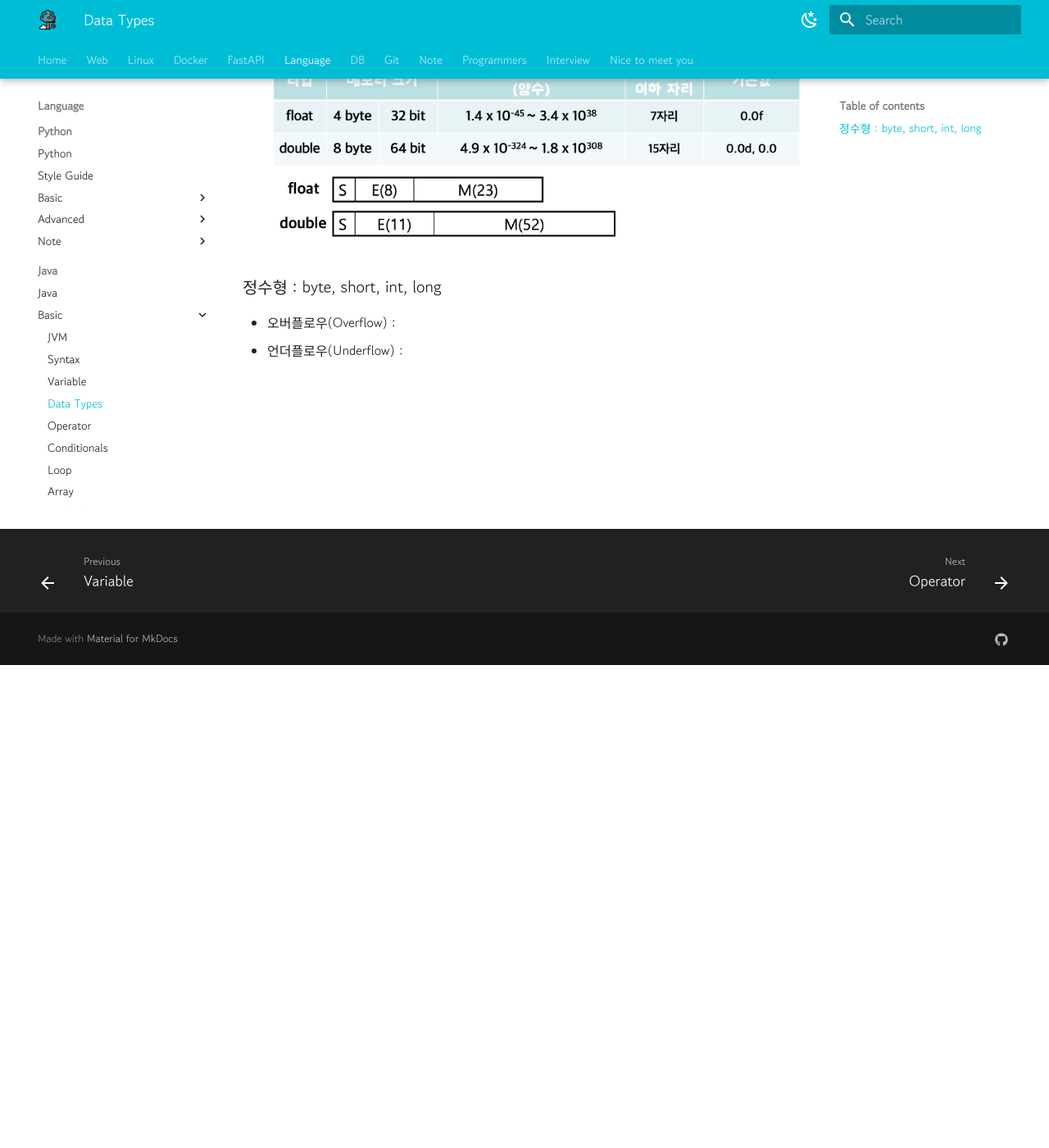
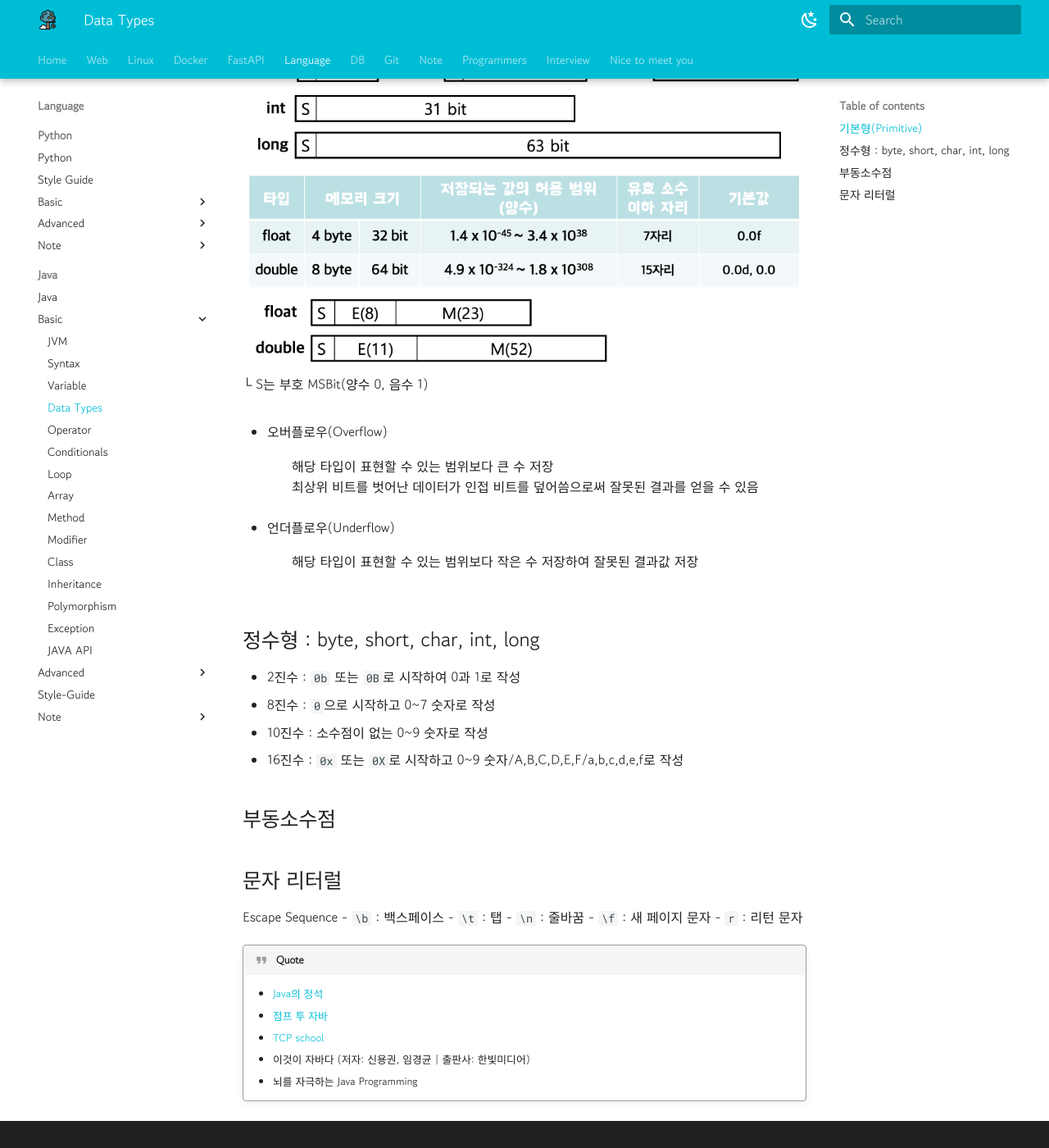
Before and after one commit to YSHeee/YSHeee.github.io, an MkDocs documentation site: the page built from docs/language/java/basic/data-types.md, in a window 1280 px wide and 1400 px high, scrolled down 589 px. Shown: the whole window at 82% size. Built offline with MkDocs 1.6.1 and Material for MkDocs 9.7.7, drawn with Linux system fonts in a browser that asks for light colours; some of the changed text lies outside the part shown.

Commit message:
Modify java, DB

```diff
--- a/docs/language/java/basic/data-types.md
+++ b/docs/language/java/basic/data-types.md
@@ -1,9 +1,43 @@
 # Data Type
 
-- 기본형(Primitive) : byte, short, int, long, float, double, boolean, char
+#### 기본형(Primitive)
+- 정수 : byte, char, short, int, long
+- 실수 : float, double
+- 논리(true/false) : boolean
+
 ![1](../images/type_1.png)
 ![2](../images/type_2.png)
+└ S는 부호 MSBit(양수 0, 음수 1)
 
-### 정수형 : byte, short, int, long
-- 오버플로우(Overflow) :
-- 언더플로우(Underflow) :
+- 오버플로우(Overflow)
+: 해당 타입이 표현할 수 있는 범위보다 큰 수 저장
+<br> 최상위 비트를 벗어난 데이터가 인접 비트를 덮어씀으로써 잘못된 결과를 얻을 수 있음
+- 언더플로우(Underflow)
+: 해당 타입이 표현할 수 있는 범위보다 작은 수 저장하여 잘못된 결과값 저장
+
+## 정수형 : byte, short, char, int, long
+
+- 2진수 : `0b` 또는 `0B`로 시작하여 0과 1로 작성
+- 8진수 : `0`으로 시작하고 0~7 숫자로 작성
+- 10진수 : 소수점이 없는 0~9 숫자로 작성
+- 16진수 : `0x` 또는 `0X`로 시작하고 0~9 숫자/A,B,C,D,E,F/a,b,c,d,e,f로 작성
+
+## 부동소수점
+
+
+## 문자 리터럴
+
+Escape Sequence
+- `\b` : 백스페이스
+- `\t` : 탭
+- `\n` : 줄바꿈
+- `\f` : 새 페이지 문자
+- `r` : 리턴 문자
+
+
+!!! quote
+    - [Java의 정석](https://github.com/castello/javajungsuk_basic/tree/master)
+    - [점프 투 자바](https://wikidocs.net/book/31)
+    - [TCP school](http://www.tcpschool.com/java/intro)
+    - 이것이 자바다 (저자: 신용권, 임경균 | 출판사: 한빛미디어)
+    - 뇌를 자극하는 Java Programming
```
Also changed, not shown: docs/db/basic.md (+2 -0 lines), docs/db/mysql/cheat-sheet.md (+4 -0 lines), docs/language/java/basic/syntax.md (+8 -0 lines), docs/language/java/basic/variable.md (+8 -0 lines), docs/language/java/java.md (+3 -1 lines).
